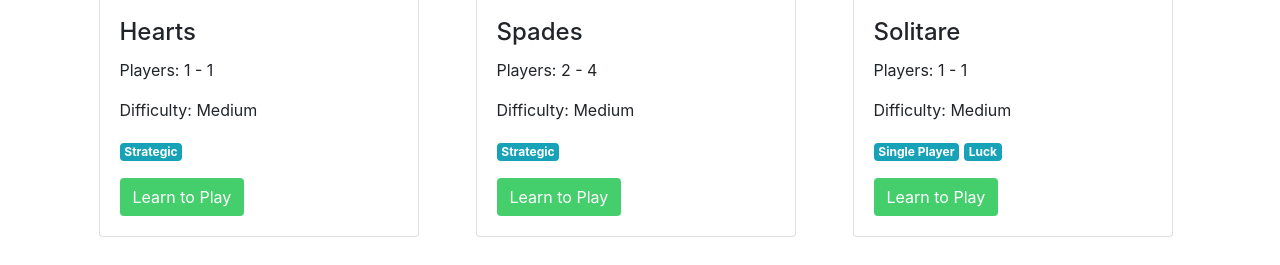
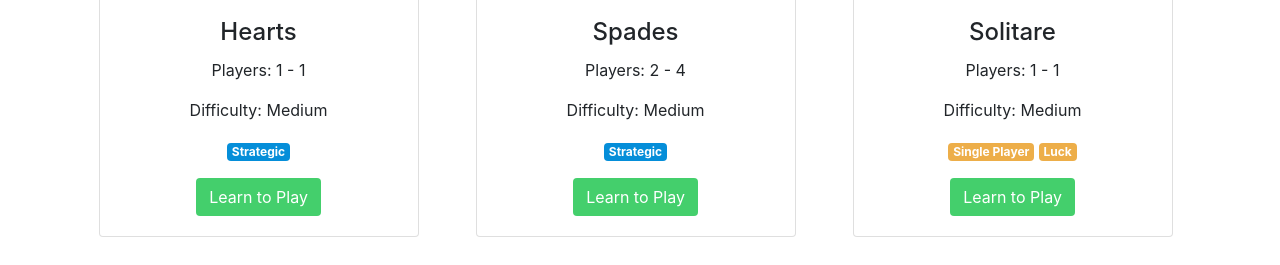
Before and after one commit to jclaudio1244/GotCards, a Django app: page /gameplay/catalog in a window 1280 px wide. Shown: the part 1500-1765 px from the top of the page. Run offline with Django 3.2, Linux system fonts and the light colour scheme; data comes from the database, SQL or seed files in the repository; both versions use the stored data as it was after the commit; some libraries are stand-ins or nearby versions.

Commit message:
added more styling to catalog page and added a tag_color attribute.

```diff
--- a/GotCards/GamePlay/templates/GamePlay/catalog.html
+++ b/GotCards/GamePlay/templates/GamePlay/catalog.html
@@ -5,7 +5,7 @@
     {% if card_game_list %}
         <div class="row" id="catalog">
             {% for card_game in card_game_list %}
-                <div class="card card_games" style="width: 20rem;">
+                <div class="card card_games text-center" style="width: 20rem;">
                   <img class="card-img-top" src="..." alt="Card image cap">
                   <div class="card-body">
                     <h4 class="card-title">{{ card_game.name }}</h4>
@@ -15,7 +15,8 @@
                         {% if card_game.tags %}
 
                             {% for tag in card_game.tags.all %}
-                                <span class="badge badge-info">{{ tag.tag_name }}</span>
+
+                                <span class="badge badge-secondary" style="background-color:{{tag.tag_color}};">{{ tag.tag_name }}</span>
                             {% endfor %}
 
                         {% endif %}
```
Also changed, not shown: GotCards/db.sqlite3.
